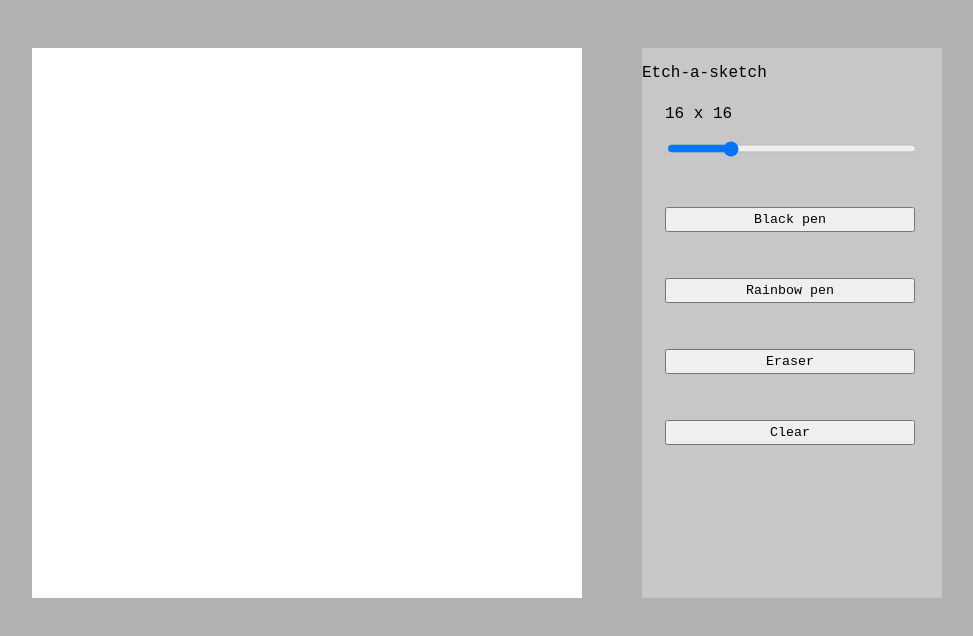
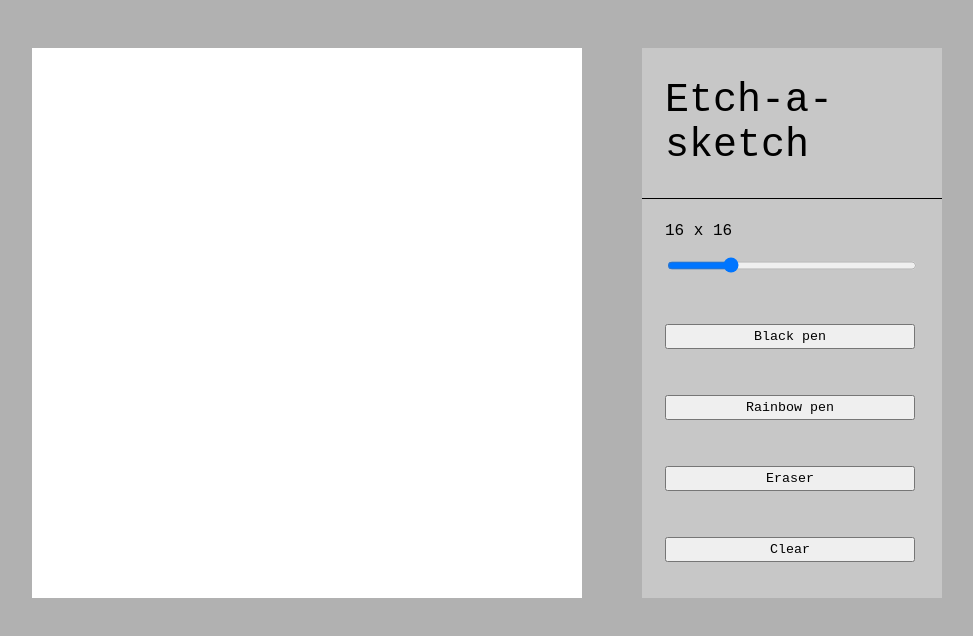
Before and after one commit to fran-mowat/etch-a-sketch, a plain HTML site: page index.html in a window 1280 px wide. Shown: the whole page, without its empty margins (153-1126 px from the left). Drawn offline with Linux system fonts and the light colour scheme.

Commit message:
styling of title card

```diff
--- a/styles.css
+++ b/styles.css
@@ -42,6 +42,22 @@ body{
     width: 300px;
 }
 
+#titleCard{
+    width: 250px;
+    margin: 23px;
+}
+
+#titleCard p{
+    font-size: 40px;
+    margin-top: 30px;
+    margin-bottom: 30px;
+}
+
+#line{
+    height: 0.5px;
+    background-color: black;
+}
+
 #sliderContainer{
     width: 250px;
     margin: 23px;
```
